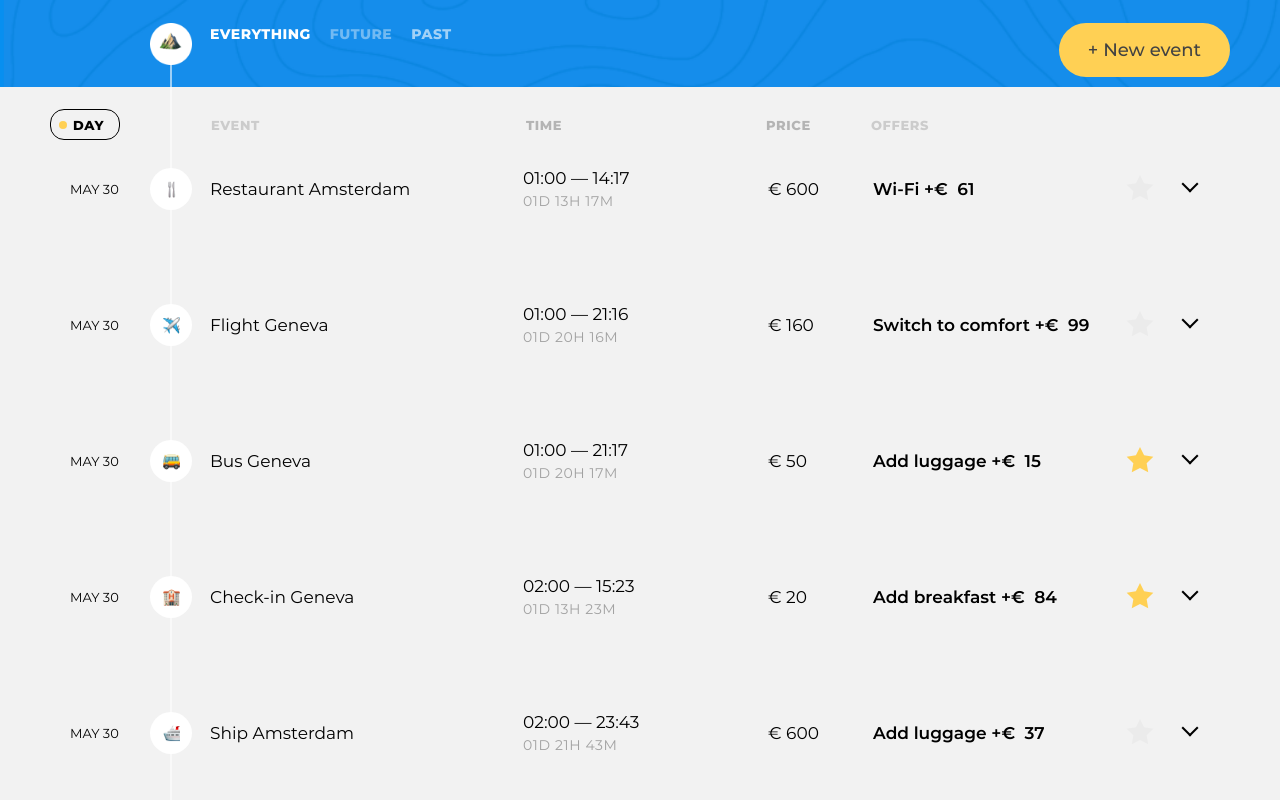
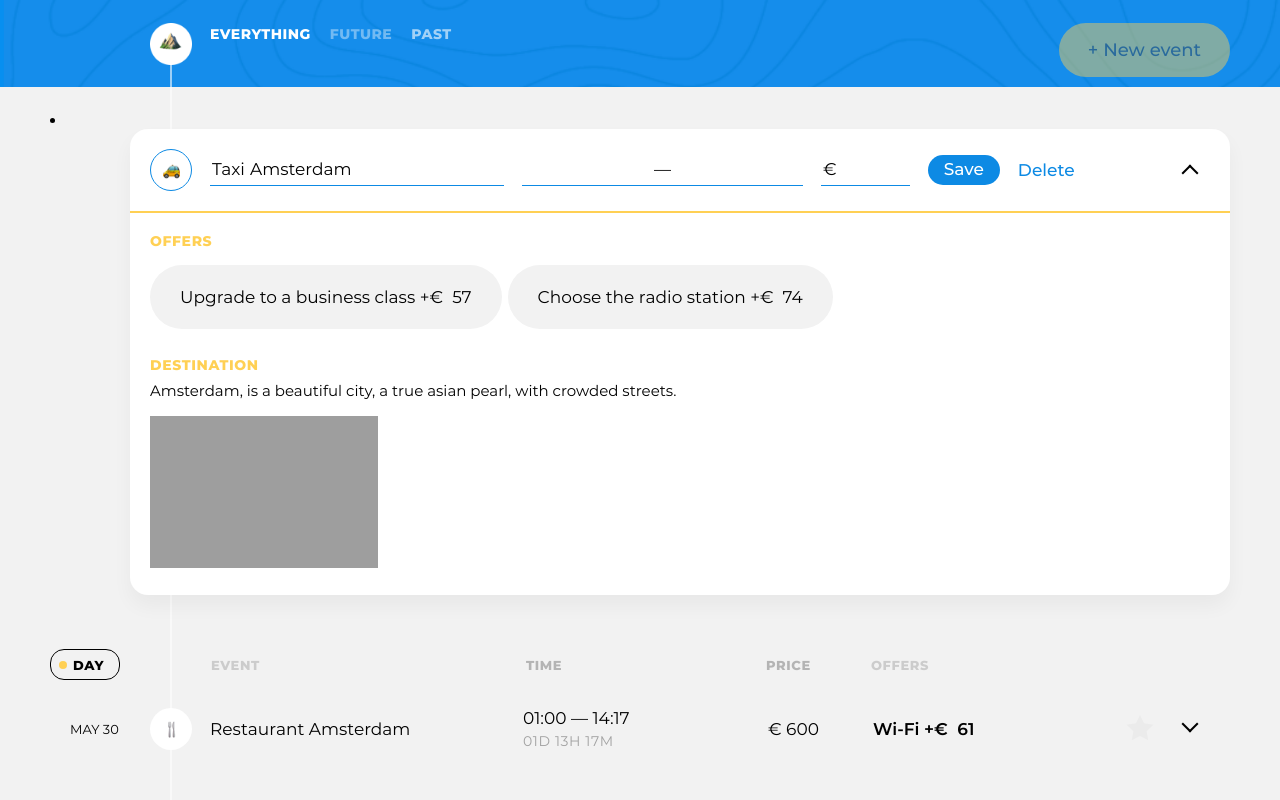
Before and after one commit to silkroadbum/1112261-big-trip-17, a website built with webpack: page public/index.html in a window 1280 px wide. Both pictures are taken after a click on the button "New event". Shown: the top 800 px of the page. Built offline with nearby package versions, Linux system fonts and the light colour scheme; grey boxes are pictures that could not be loaded.

Commit message:
Реализовал создание новой точки машрута

```diff
--- a/public/index.html
+++ b/public/index.html
@@ -20,9 +20,8 @@
               <h2 class="visually-hidden">Filter events</h2>
               <!-- Фильтры -->
             </div>
+              <!-- Кнопка добавления точки маршрута -->
           </div>
-
-          <button class="trip-main__event-add-btn  btn  btn--big  btn--yellow" type="button">New event</button>
         </div>
       </div>
     </header>
--- a/src/const.js
+++ b/src/const.js
@@ -34,4 +34,13 @@ const UpdateType = {
   MAJOR: 'MAJOR',
 };
 
-export { NUM_OF_POINTS, BASE_PRICE, DESTINATIONS, TYPES, DESCRIPTION_OF_DESTINATION, MODE, SORT_TYPE, FILTER_TYPE, UserAction, UpdateType };
+const BLANK_POINT = {
+  basePrice: '',
+  dateFrom: null,
+  dateTo: null,
+  destination: 'Amsterdam',
+  type: 'taxi',
+  offers: [],
+};
+
+export { NUM_OF_POINTS, BASE_PRICE, DESTINATIONS, TYPES, DESCRIPTION_OF_DESTINATION, MODE, SORT_TYPE, FILTER_TYPE, UserAction, UpdateType, BLANK_POINT };
--- a/src/main.js
+++ b/src/main.js
@@ -4,15 +4,31 @@ import PointsModel from './model/points-model.js';
 import FilterModel from './model/filter-model.js';
 import { allDestinationData } from './mock/destination.js';
 import { typesOffer } from './mock/offers.js';
+import { render, RenderPosition } from './framework/render.js';
+import NewPointButtonView from './view/new-point-button-view.js';
 
 const siteFilterElement = document.querySelector('.trip-controls__filters');
 const siteMainElement = document.querySelector('.page-main');
 const siteEventElement = siteMainElement.querySelector('.trip-events');
+const siteHeaderElement = document.querySelector('.trip-main__trip-controls');
 
 const pointsModel = new PointsModel();
 const filterModel = new FilterModel();
 const boardPresenter = new BoardPresenter(siteEventElement, pointsModel, allDestinationData, typesOffer, filterModel);
 const filterPresenter = new FilterPresenter(siteFilterElement, filterModel, pointsModel);
+const newPointButtonComponent = new NewPointButtonView();
+
+const handleNewPointFormClose = () => {
+  newPointButtonComponent.element.disabled = false;
+};
+
+const handleNewPointButtonClick = () => {
+  boardPresenter.createPoint(handleNewPointFormClose);
+  newPointButtonComponent.element.disabled = true;
+};
+
+render(newPointButtonComponent, siteHeaderElement, RenderPosition.AFTEREND);
+newPointButtonComponent.setClickHandler(handleNewPointButtonClick);
 
 filterPresenter.init();
 boardPresenter.init();
--- a/src/presenter/board-presenter.js
+++ b/src/presenter/board-presenter.js
@@ -3,6 +3,7 @@ import BoardView from '../view/board-view.js';
 import SortView from '../view/sort-view.js';
 import NoPointView from '../view/no-point-view.js';
 import PointPresenter from './point-presenter.js';
+import PointNewPresenter from './point-new-presenter.js';
 import { SORT_TYPE, UpdateType, UserAction, FILTER_TYPE } from '../const.js';
 import { sortPointByPrice, sortByTime, sortPointUp } from '../utils/point.js';
 import { filter } from '../utils/filter.js';
@@ -18,6 +19,7 @@ export default class BoardPresenter {
   #destination = null;
   #offers = null;
   #pointPresenter = new Map();
+  #pointNewPresenter = null;
   #currentSortType = SORT_TYPE.DEFAULT;
   #filterType = FILTER_TYPE.EVERYTHING;
 
@@ -27,6 +29,8 @@ export default class BoardPresenter {
     this.#destination = destination;
     this.#pointsModel = pointsModel;
     this.#filterModel = filterModel;
+
+    this.#pointNewPresenter = new PointNewPresenter(this.#boardContainer, this.#destination, this.#handleViewAction, this.#offers);
 
     this.#pointsModel.addObserver(this.#handleModelEvent);
     this.#filterModel.addObserver(this.#handleModelEvent);
@@ -52,7 +56,14 @@ export default class BoardPresenter {
     this.#renderBoard();
   };
 
+  createPoint = (callback) => {
+    this.#currentSortType = SORT_TYPE.DEFAULT;
+    this.#filterModel.setFilter(UpdateType.MINOR, FILTER_TYPE.EVERYTHING);
+    this.#pointNewPresenter.init(callback);
+  };
+
   #handleModeChange = () => {
+    this.#pointNewPresenter.destroy();
     this.#pointPresenter.forEach((presenter) => presenter.resetView());
   };
 
@@ -121,6 +132,7 @@ export default class BoardPresenter {
   };
 
   #clearBoard = ({ resetSortType = false } = {}) => {
+    this.#pointNewPresenter.destroy();
     this.#pointPresenter.forEach((presenter) => presenter.destroy());
     this.#pointPresenter.clear();
 
--- a/src/presenter/point-new-presenter.js
+++ b/src/presenter/point-new-presenter.js
@@ -2,9 +2,10 @@ import { render, remove, RenderPosition } from '../framework/render.js';
 import FormEditView from '../view/form-edit-view.js';
 import { UserAction, UpdateType } from '../const.js';
 import { nanoid } from 'nanoid';
+import { BLANK_POINT } from '../const.js';
 
 
-export default class PointPresenter {
+export default class PointNewPresenter {
   #pointListContainer = null;
   #changeData = null;
   #pointEditComponent = null;
@@ -27,7 +28,7 @@ export default class PointPresenter {
       return;
     }
 
-    this.#pointEditComponent = new FormEditView();
+    this.#pointEditComponent = new FormEditView(BLANK_POINT, this.#destination, this.#offers);
     this.#pointEditComponent.setFormSubmitHandler(this.#handleFormSubmit);
     this.#pointEditComponent.setClickHandler(this.#handleFormClick);
     this.#pointEditComponent.setDeleteClickHandler(this.#handleDeleteClick);
--- a/src/view/form-edit-view.js
+++ b/src/view/form-edit-view.js
@@ -2,16 +2,9 @@ import AbstractStatefulView from '../framework/view/abstract-stateful-view.js';
 import { humanizePointDateAndTime } from '../utils/point.js';
 import { TYPES } from '../const.js';
 import flatpickr from 'flatpickr';
+import { BLANK_POINT } from '../const.js';
 
 import 'flatpickr/dist/flatpickr.min.css';
-
-const BLANK_POINT = {
-  type: 'taxi',
-  destination: 'Amsterdam',
-  dateFrom: null,
-  dateTo: null,
-  basePrice: null,
-};
 
 const renderPointTypes = (types, checkedType) => Object.values(types).map((type) => {
   const checked = type === checkedType ? 'checked' : '';
--- /dev/null
+++ b/src/view/new-point-button-view.js
@@ -0,0 +1,19 @@
+import AbstractView from '../framework/view/abstract-view';
+
+const createNewPointButtonTemplate = () => '<button class="trip-main__event-add-btn  btn  btn--big  btn--yellow" type="button">New event</button>';
+
+export default class NewPointButtonView extends AbstractView {
+  get template() {
+    return createNewPointButtonTemplate();
+  }
+
+  setClickHandler = (callback) => {
+    this._callback.click = callback;
+    this.element.addEventListener('click', this.#clickHandler);
+  };
+
+  #clickHandler = (evt) => {
+    evt.preventDefault();
+    this._callback.click();
+  };
+}
```
